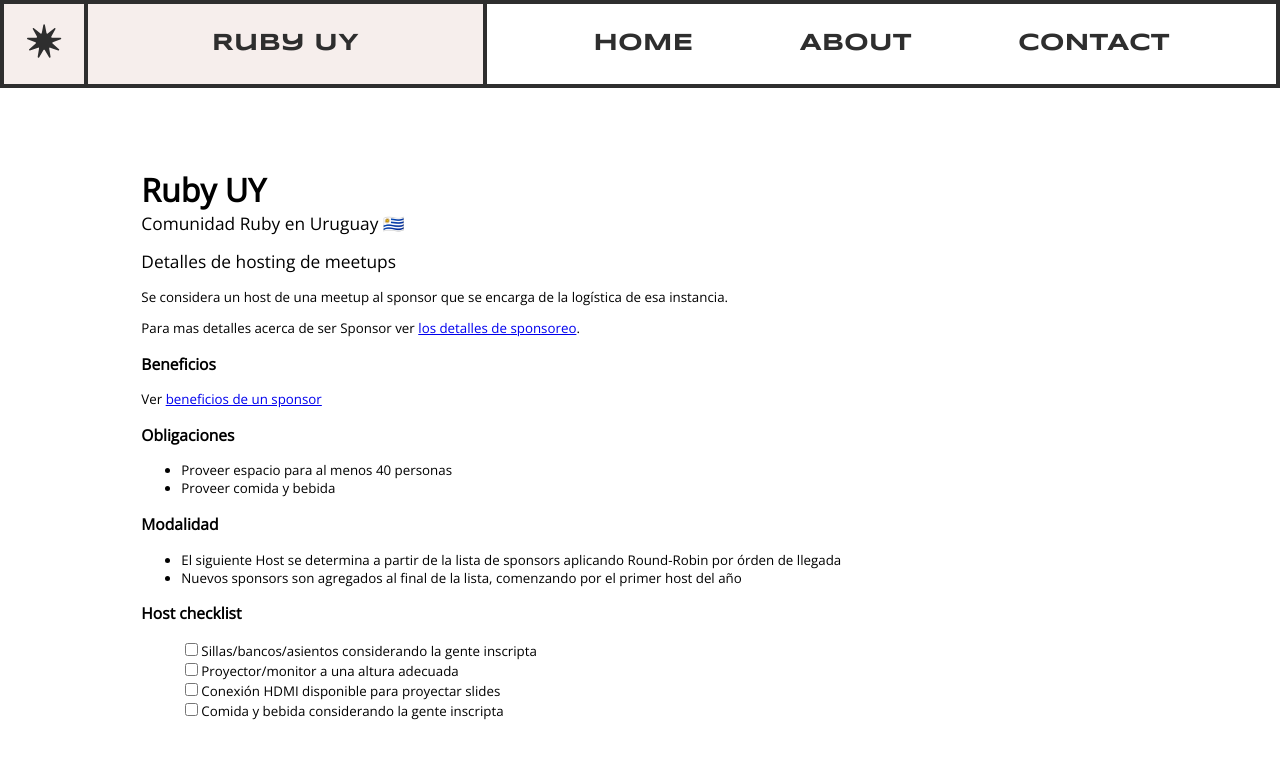
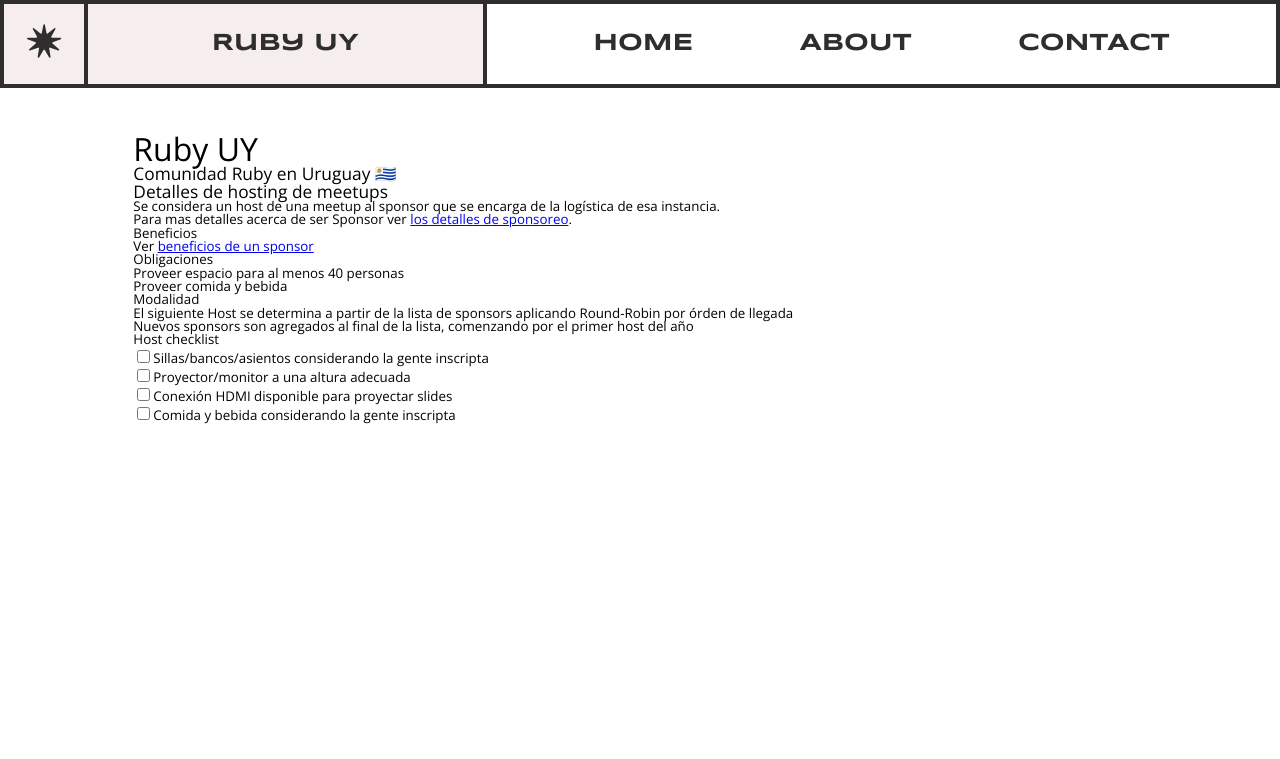
Before and after one commit to rubyuy/ruby.uy, a Jekyll site: the page built from meetup_hosting_details.md, in a window 1280 px wide. Shown: the top 759 px of the page. Built offline with Jekyll 4.4.1, drawn with Linux system fonts in a browser that asks for light colours; our own code applies the rules of GitHub Pages for plain Markdown files.

Commit message:
Add css reset

```diff
--- /dev/null
+++ b/_sass/reset.scss
@@ -0,0 +1,43 @@
+html, body, div, span, applet, object, iframe,
+h1, h2, h3, h4, h5, h6, p, blockquote, pre,
+a, abbr, acronym, address, big, cite, code,
+del, dfn, em, img, ins, kbd, q, s, samp,
+small, strike, strong, sub, sup, tt, var,
+b, u, i, center,
+dl, dt, dd, ol, ul, li,
+fieldset, form, label, legend,
+table, caption, tbody, tfoot, thead, tr, th, td,
+article, aside, canvas, details, embed,
+figure, figcaption, footer, header, hgroup,
+menu, nav, output, ruby, section, summary,
+time, mark, audio, video {
+	margin: 0;
+	padding: 0;
+	border: 0;
+	font-size: 100%;
+	font: inherit;
+	vertical-align: baseline;
+}
+/* HTML5 display-role reset for older browsers */
+article, aside, details, figcaption, figure,
+footer, header, hgroup, menu, nav, section {
+	display: block;
+}
+body {
+	line-height: 1;
+}
+ol, ul {
+	list-style: none;
+}
+blockquote, q {
+	quotes: none;
+}
+blockquote:before, blockquote:after,
+q:before, q:after {
+	content: '';
+	content: none;
+}
+table {
+	border-collapse: collapse;
+	border-spacing: 0;
+}
--- a/assets/css/styles.scss
+++ b/assets/css/styles.scss
@@ -1,3 +1,3 @@
 ---
 ---
-@import 'application', 'topbar';
+@import 'reset', 'application', 'topbar';
```
